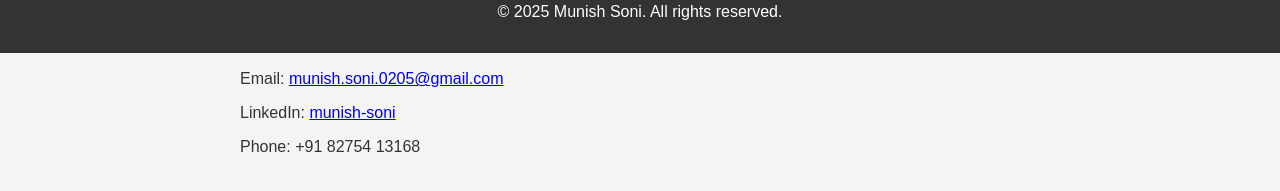
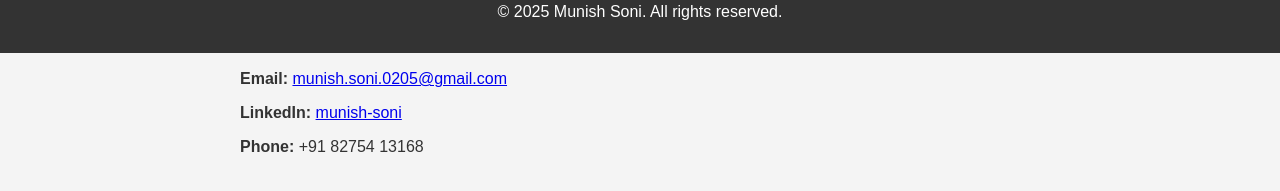
Before and after one commit to Munish-Soni/my-portfolio, a plain HTML site: page index.html in a window 1280 px wide. Shown: the part 747-938 px from the top of the page. Drawn offline with Linux system fonts and the light colour scheme.

Commit message:
add more styling to contact

```diff
--- a/index.html
+++ b/index.html
@@ -41,9 +41,9 @@
 
     <section id="contact">
         <h2>Contact</h2>
-        <p>Email: <a href="mailto:munish.soni.0205@gmail.com">munish.soni.0205@gmail.com</a></p>
-        <p>LinkedIn: <a href="https://www.linkedin.com/in/munish-soni">munish-soni</a></p>
-        <p>Phone: +91 82754 13168</p>
+        <p><b>Email: </b><a href="mailto:munish.soni.0205@gmail.com">munish.soni.0205@gmail.com</a></p>
+        <p><b>LinkedIn: </b><a href="https://www.linkedin.com/in/munish-soni">munish-soni</a></p>
+        <p><b>Phone: </b>+91 82754 13168</p>
         <!-- Add more contact information as needed -->
     </section>
 
```
